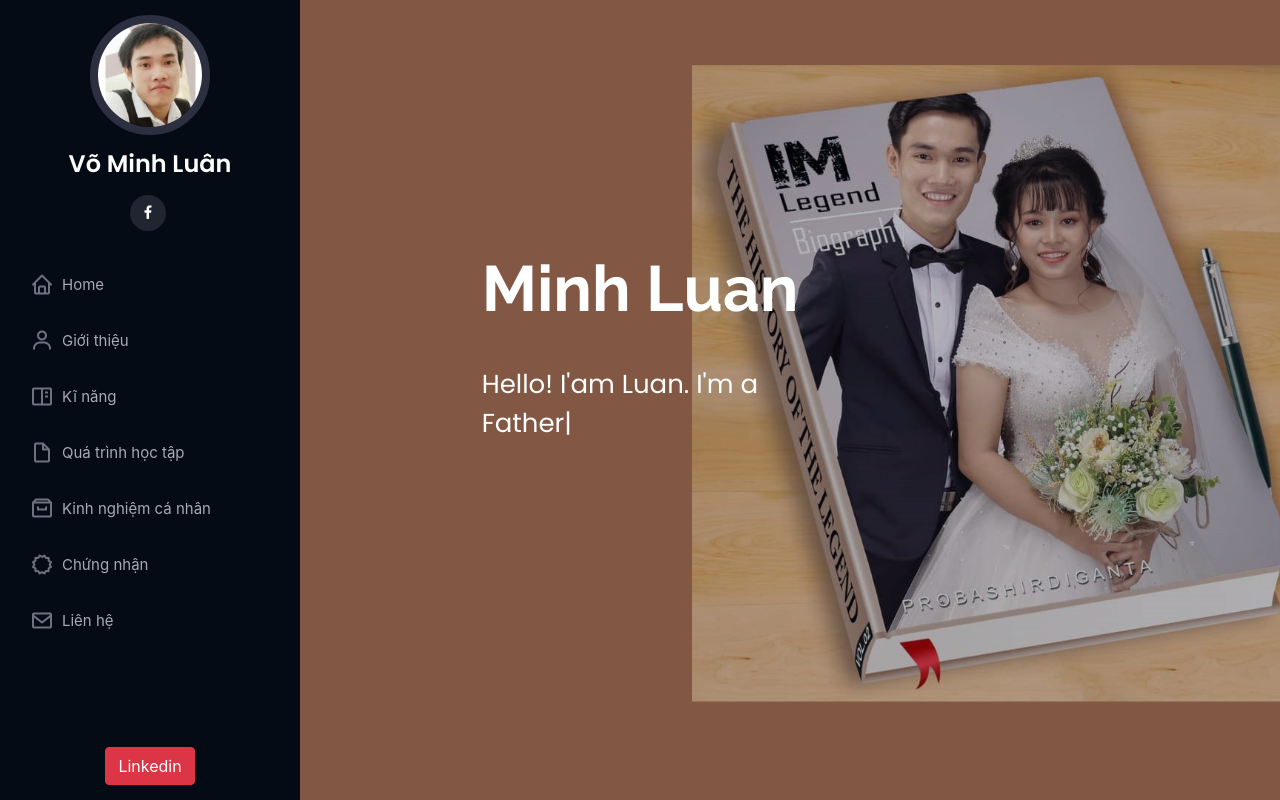
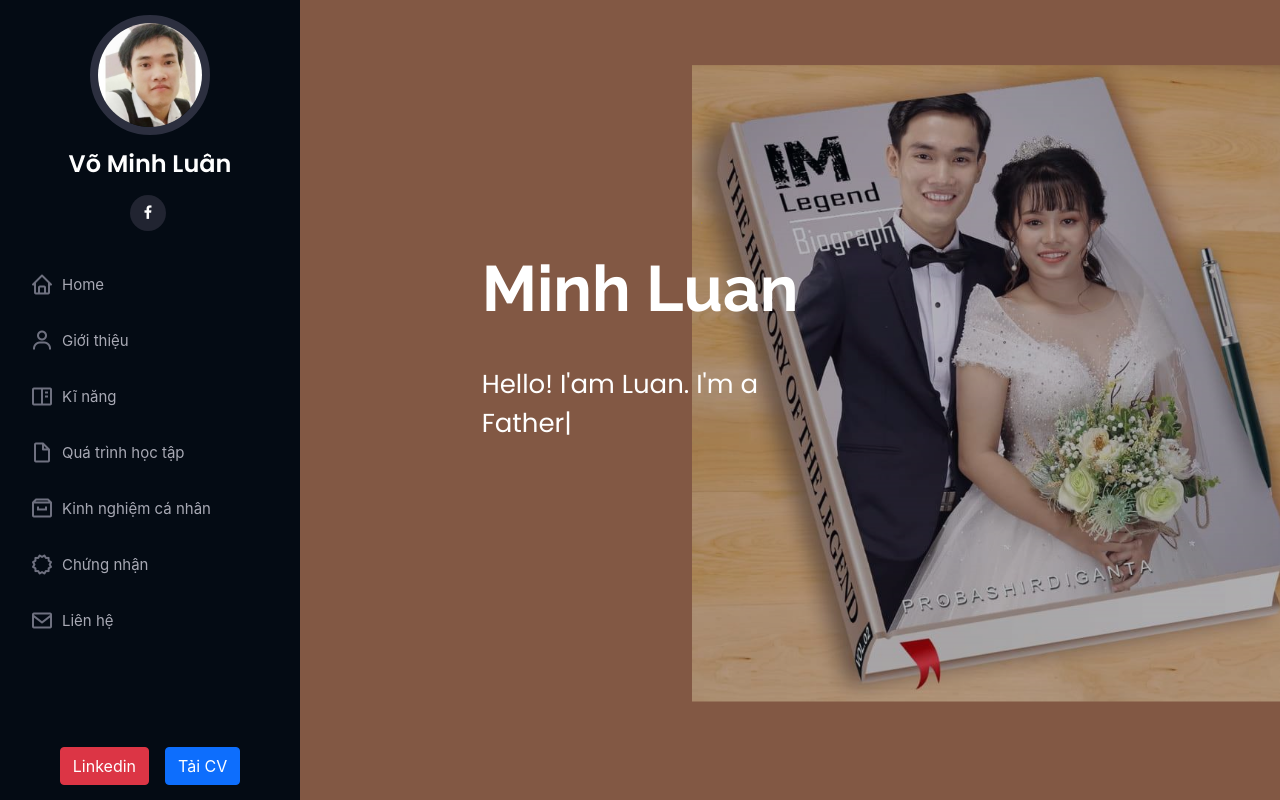
Before and after one commit to black134614/myCV, a React (Create React App) app: page / in a window 1280 px wide. Shown: the top 800 px of the page. Built offline with nearby package versions, Linux system fonts and the light colour scheme.

Commit message:
update cv

```diff
--- a/src/components/Footer/Footer.jsx
+++ b/src/components/Footer/Footer.jsx
@@ -4,6 +4,7 @@ export default function Footer() {
     return (
         <footer id="footer" className='text-center'  data-aos="fade-in">
             <a className='btn btn-danger' target='_blank' href="https://www.linkedin.com/in/luan-vo-44b123237">Linkedin</a>
+            <a className='btn btn-primary ms-3' target='_blank' href="https://drive.google.com/file/d/185jkMZfE3j9JLC-HqycP-LhIM_rf_flw/view?usp=drive_link">Tải CV</a>
         </footer>
     )
 }
```
